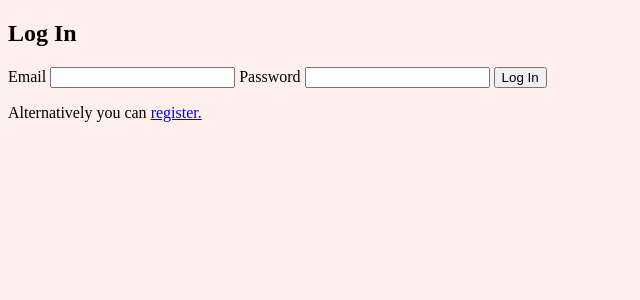
After one commit to dljfield/peppercat, a Flask app: template peppercat/templates/login.html in a window 1280 px wide. The commit adds this page. Shown: the top 300 px of the page, without its empty margins (0-640 px from the left). Run offline with Flask 2, Linux system fonts and the light colour scheme; the template is opened without the code that fills it: values that come from a table or form of the project are taken from there, others are empty.

Commit message:
Can now log in.

```diff
--- a/peppercat/forms.py
+++ b/peppercat/forms.py
@@ -4,15 +4,28 @@ from wtforms.validators import Required, Email, ValidationError
 from models import db, User
 
 class LoginForm(Form):
-	user     = TextField('Username / Email', validators=[Required("Please enter a username or email.")])
+	email    = TextField('Email', validators=[Required("Please enter an email address."), Email("Please enter a valid email address.")])
 	password = PasswordField('Password', validators=[Required("Please enter a password.")])
+	submit   = SubmitField("Log In")
+
+	def __init__(self, *args, **kwargs):
+		Form.__init__(self, *args, **kwargs)
+
+	def validate(self):
+		if not Form.validate(self):
+			return False
+
+		user = User.query.filter_by(email = self.email.data.lower()).first()
+		if user and user.check_password(self.password.data):
+			return True
+		else:
+			self.email.errors.append("Invalid e-mail or password")
+			return False
 
 class RegisterForm(Form):
 	email    = TextField('Email', validators=[Required("Please enter your email address."), Email("Please enter a valid email address.")])
-	username = TextField('Username', validators=[Required("Please enter a username.")])
 	password = PasswordField('Password', validators=[Required("Please enter a password.")])
-
-	submit = SubmitField("Create account")
+	submit   = SubmitField("Create account")
 
 	def __init__(self, *args, **kwargs):
 		Form.__init__(self, *args, **kwargs)
@@ -24,8 +37,5 @@ class RegisterForm(Form):
 		if User.query.filter_by(email = self.email.data.lower()).first():
 			self.email.errors.append("That email is already in use.")
 			return False
-		elif User.query.filter_by(username = self.username.data.lower()).first():
-			self.email.errors.append("That username is already in use.")
-			return False
 		else:
 			return True
--- a/peppercat/models.py
+++ b/peppercat/models.py
@@ -6,12 +6,10 @@ db = SQLAlchemy()
 class User(db.Model):
 	__tablename__ = 'users'
 	id       = db.Column(db.Integer, primary_key = True)
-	username = db.Column(db.String(), unique = True)
 	email    = db.Column(db.String(), unique = True)
 	password = db.Column(db.String())
 
-	def __init__(self, firstname, lastname, email, password):
-		self.username = username.lower()
+	def __init__(self, email, password):
 		self.email = email.lower()
 		self.set_password(password)
 
--- a/peppercat/templates/game.html
+++ b/peppercat/templates/game.html
@@ -1,5 +1,7 @@
 {% extends "layout.html" %}
 {% block content %}
+
+    <h2>TEST: {{ session['email'] }}</h2>
 
     <!-- CANVAS -->
     <div id='canvas_container'></div>
--- /dev/null
+++ b/peppercat/templates/login.html
@@ -0,0 +1,24 @@
+{% extends "layout.html" %}
+{% block content %}
+
+	<h2>Log In</h2>
+
+	{% for message in form.email.errors %}
+		<div class="flash">{{ message }}</div>
+	{% endfor %}
+
+    <form action="{{ url_for("login") }}" method=post id="username_form">
+		{{ form.hidden_tag() }}
+
+        {{ form.email.label }}
+        {{ form.email }}
+
+        {{ form.password.label }}
+        {{ form.password }}
+
+        {{ form.submit }}
+    </form>
+
+    <p>Alternatively you can <a href="{{ url_for("register") }}">register.</a></p>
+
+{% endblock %}
```
Also changed, not shown: peppercat/routes.py (+26 -7 lines), peppercat/templates/index.html (+1 -8 lines), peppercat/templates/register.html (+0 -9 lines), peppercat/data/development.sqlite3.
